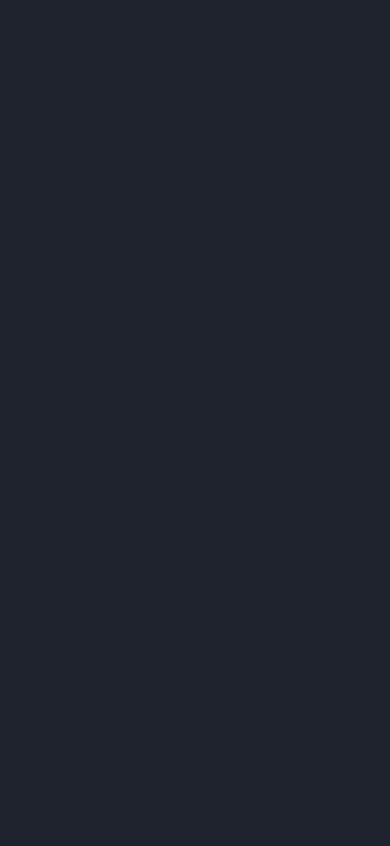
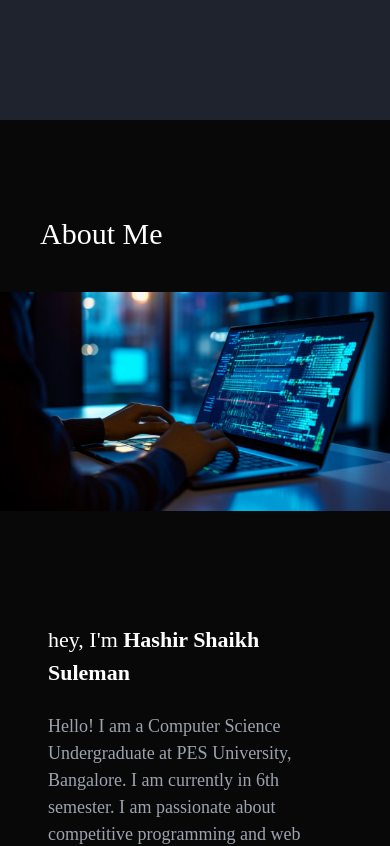
Before and after one commit to sashshaikh12/Portfolio_Website, a React (Create React App) app: page / in a window 390 px wide. Shown: the part 820-1666 px from the top of the page. Before the commit the page ends 924 px from the top, so only its background shows below. Built offline with nearby package versions, Linux system fonts and the light colour scheme; the HTML template or start-up script is replaced by a standard one.

Commit message:
made responsive About Me without Tech skills

```diff
--- a/src/App.js
+++ b/src/App.js
@@ -1,12 +1,14 @@
 import React from "react";
 import Navbar from "./components/Navbar";
 import Hero from "./components/Hero";
+import About from "./components/About";
 
 function App() {
   return (
     <div>
       <Navbar />
       <Hero />
+      <About />
     </div>
   );
 }
--- /dev/null
+++ b/src/components/About.jsx
@@ -0,0 +1,21 @@
+import React from "react";
+
+function About() {
+  return (
+    <div className="text-white bg-[#080808] mt-4 font-[Poppins] w-full">
+        <h3 className="lg:hidden pt-24 text-3xl font-medium sm:text-[36px] sm:font-[700] md:text-[45px] md:font-[600] pl-10">About Me</h3>
+      <div className="max-w-[1240px] mx-auto grid grid-cols-1 lg:grid-cols-2 gap-28">
+        <div className="flex flex-col justify-center px-12">
+            <h3 className="hidden lg:block lg:pt-24 lg:text-[45px] lg:font-[700]">About Me</h3>
+            <h3 className="text-[22px] font-[400] lg:pt-10">hey, I'm <span className="font-[600]">Hashir Shaikh Suleman</span></h3>
+            <p className="text-[18px] font-[400] pt-6 text-gray-400">
+                Hello! I am a Computer Science Undergraduate at PES University, Bangalore. I am currently in 6th semester. I am passionate about competitive programming and web development. i have been coding problems for about 3 years now and i enjoy it even more now as i deep diver into interesting data structures and algorithms. i have also had a keen interest in web development, and in the recent times i have been working on my development skills as well, always learning new things. apart from tech and coding hobbies, i truly enjoy playing outdoor sports, especially basketball. i have been a steph curry fan always!<br/>Keep following me, i will be sharing my journey as a developer here time to time
+            </p>
+        </div>
+        <img src = "CodingPic.jpg" alt = "coding picture" className=" pt-10 lg:pt-48 mx-auto lg:pr-10 h-full object-cover order-first lg:order-none"/>
+      </div>
+    </div>
+  );
+}
+
+export default About;
```
Also changed, not shown: public/CodingPic.jpg (added).
